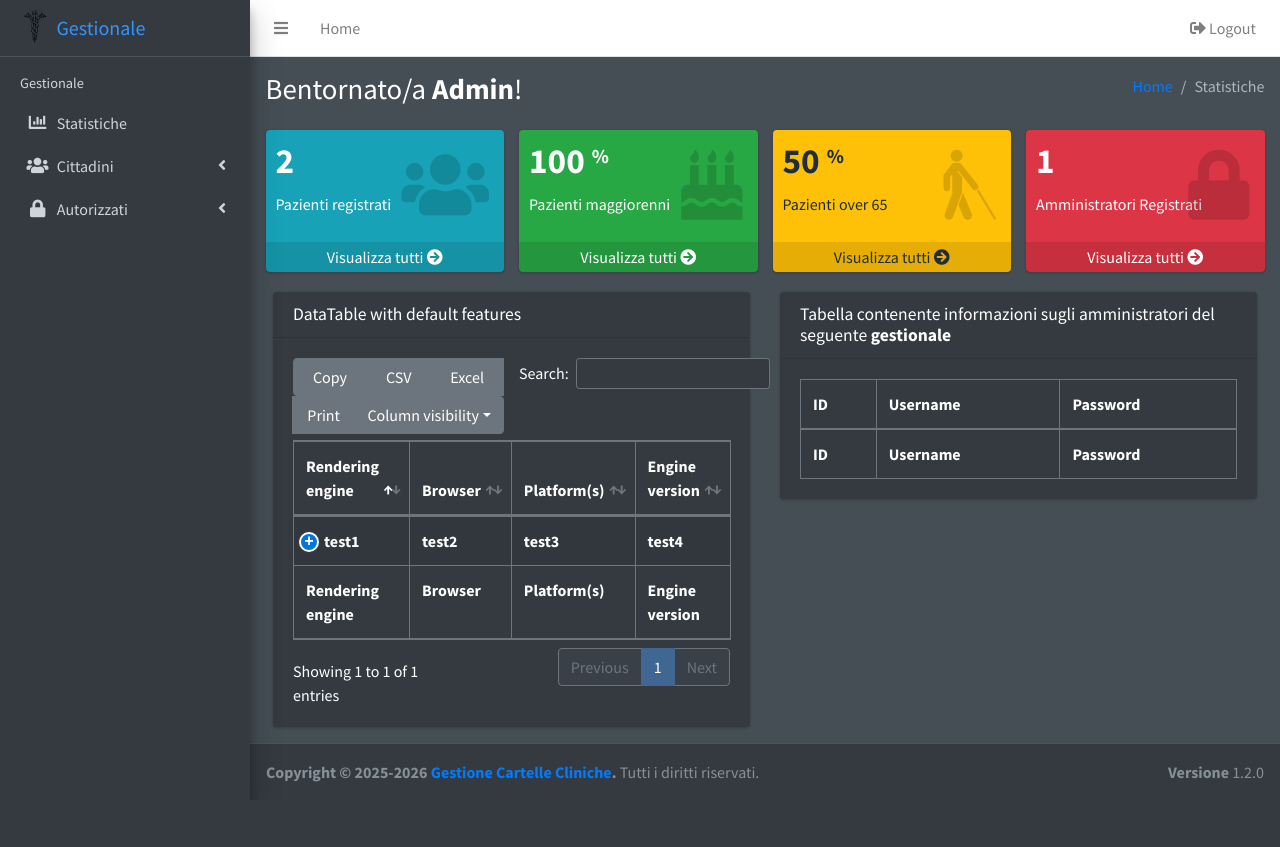
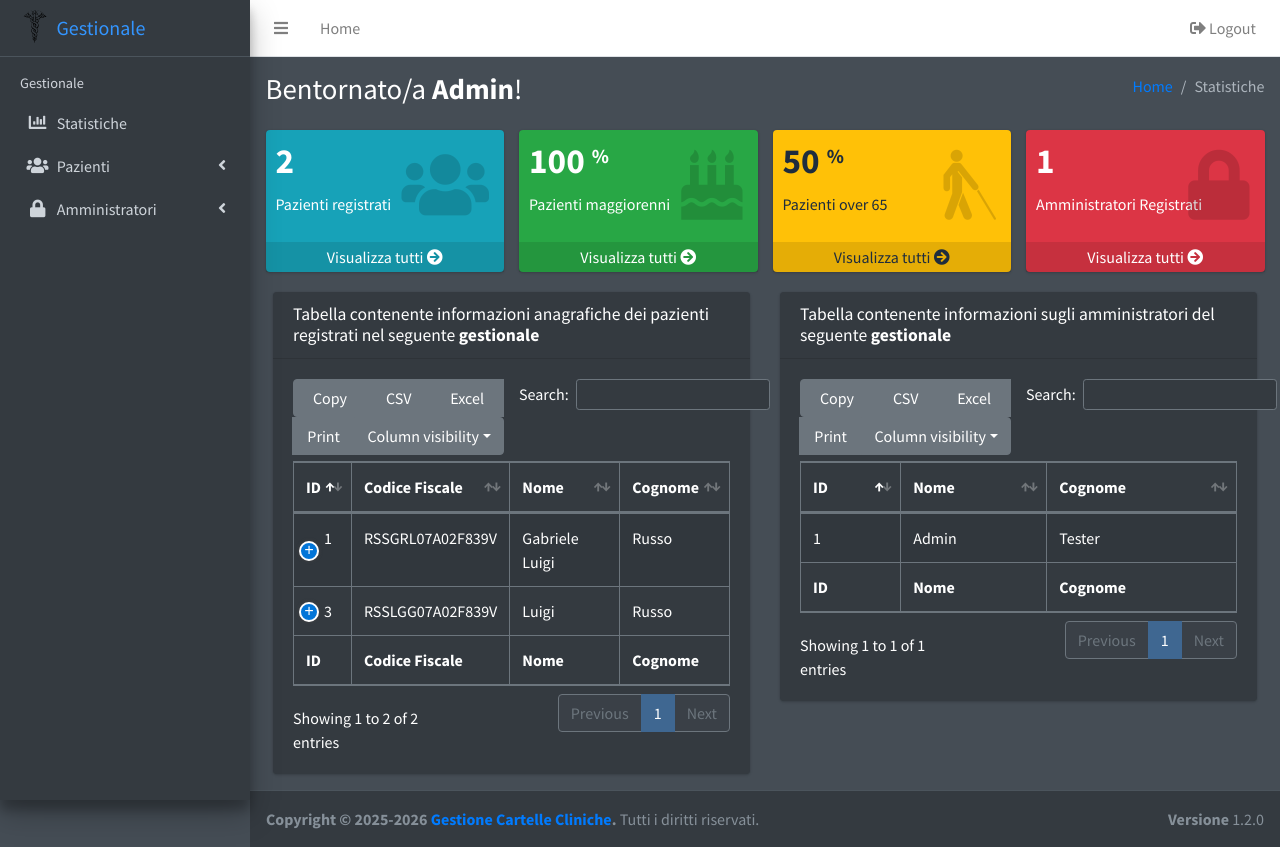
Before and after one commit to GabboClown/gestione-cartelle-cliniche-php, a PHP site: page /dashboard.php in a window 1280 px wide. Before the commit the page ends 799 px from the top, so only its background shows below. Run offline with PHP 8.4, Linux system fonts and the light colour scheme; the visitor is signed in with stand-in values (Sample User, id 1); data comes from the database, SQL or seed files in the repository; data that the repository does not hold is empty; some libraries are stand-ins or nearby versions.

Commit message:
Fix label

```diff
--- a/dashboard.php
+++ b/dashboard.php
@@ -91,7 +91,7 @@
           <a href="#" class="nav-link">
             <i class="nav-icon fa fa-users"></i>
               <p>
-              Cittadini
+              Pazienti
               <i class="fas fa-angle-left right"></i>
               </p>
             </a>
@@ -114,7 +114,7 @@
           <a href="#" class="nav-link">
             <i class="nav-icon fa fa-lock"></i>
               <p>
-              Autorizzati
+              Amministratori
               <i class="fas fa-angle-left right"></i>
               </p>
             </a>
@@ -269,36 +269,54 @@
             <div class="col-12">
             <div class="card">
               <div class="card-header">
-                <h3 class="card-title">DataTable with default features</h3>
+                <h3 class="card-title">Tabella contenente informazioni anagrafiche dei pazienti registrati nel seguente <b>gestionale</b></h3>
               </div>
               <!-- /.card-header -->
               <div class="card-body">
-                <table id="example1" class="table table-bordered table-striped">
+                <table class="table table-bordered table-striped datatable">
                   <thead>
                     <tr>
-                      <th>Rendering engine</th>
-                      <th>Browser</th>
-                      <th>Platform(s)</th>
-                      <th>Engine version</th>
-                      <th>CSS grade</th>
+                      <th>ID</th>
+                      <th>Codice Fiscale</th>
+                      <th>Nome</th>
+                      <th>Cognome</th>
+                      <th>Data di Nascita</th>
+                      <th>Sesso</th>
                     </tr>
                   </thead>
                   <tbody>
-                    <tr>
-                      <th>test1</th>
-                      <th>test2</th>
-                      <th>test3</th>
-                      <th>test4</th>
-                      <th>test5</th>
-                    </tr>
+                  <?php
+                    $result = $conn->query("SELECT * FROM Pazienti");
+
+                    if ($result) {
+                      while ($row = $result->fetchArray(SQLITE3_ASSOC)) {
+                        $gender = match(strtolower($row['Sesso'])){
+                          'm' => "Maschio",
+                          'f' => "Femmina",
+                          default => "N/n"
+                        };
+                        echo "<tr>";
+                        echo "<td>" . htmlspecialchars($row['ID']) . "</td>";
+                        echo "<td>" . htmlspecialchars($row['Cod_fiscale']) . "</td>";
+                        echo "<td>" . htmlspecialchars($row['Nome']) . "</td>";
+                        echo "<td>" . htmlspecialchars($row['Cognome']) . "</td>";
+                        echo "<td>" . htmlspecialchars($row['Data_Nascita']) . "</td>";
+                        echo "<td>" . htmlspecialchars($gender) . "</td>";
+                        echo "</tr>";
+                      }
+                    } else {
+                      echo "<tr><td colspan='6'>Nessun dato trovato</td></tr>";
+                    }
+                  ?>
                   </tbody>
                   <tfoot>
                     <tr>
-                      <th>Rendering engine</th>
-                      <th>Browser</th>
-                      <th>Platform(s)</th>
-                      <th>Engine version</th>
-                      <th>CSS grade</th>
+                      <th>ID</th>
+                      <th>Codice Fiscale</th>
+                      <th>Nome</th>
+                      <th>Cognome</th>
+                      <th>Data di Nascita</th>
+                      <th>Sesso</th>
                     </tr>
                   </tfoot>
                 </table>
@@ -319,33 +337,36 @@
                 </div>
                 <!-- /.card-header -->
                 <div class="card-body">
-                  <table class="table table-bordered table-hover">
+                <table class="table table-bordered table-striped datatable">
                   <thead>
                     <tr>
                       <th>ID</th>
-                      <th>Username</th>
-                      <th>Password</th>
+                      <th>Nome</th>
+                      <th>Cognome</th>
                     </tr>
                   </thead>
                   <tbody>
                   <?php
-                        $DB = new mysqli("localhost", "gabbo", "");
-                        $risultato = $DB->query("SELECT * FROM anagrafe.autorizzati LIMIT 10")->fetch_all(MYSQLI_NUM);
-                        foreach($risultato as $row){
+                    $result = $conn->query("SELECT * FROM Amministratori");
+
+                    if ($result) {
+                      while ($row = $result->fetchArray(SQLITE3_ASSOC)) {
                         echo "<tr>";
-                            foreach($row as $column){
-                                echo "<th>$column</th>";
-                            }
+                        echo "<td>" . htmlspecialchars($row['ID']) . "</td>";
+                        echo "<td>" . htmlspecialchars($row['Nome']) . "</td>";
+                        echo "<td>" . htmlspecialchars($row['Cognome']) . "</td>";
                         echo "</tr>";
                       }
-                        $DB->close();
+                    } else {
+                      echo "<tr><td colspan='6'>Nessun dato trovato</td></tr>";
+                    }
                   ?>
                   </tbody>
                   <tfoot>
                     <tr>
                       <th>ID</th>
-                      <th>Username</th>
-                      <th>Password</th>
+                      <th>Nome</th>
+                      <th>Cognome</th>
                     </tr>
                   </tfoot>
                 </table>
@@ -411,20 +432,21 @@
 <!-- Page specific script -->
 <script>
 $(function () {
-    $("#example1").DataTable({
-      "responsive": true, "lengthChange": false, "autoWidth": false,
-      "buttons": ["copy", "csv", "excel", "pdf", "print", "colvis"]
-    }).buttons().container().appendTo('#example1_wrapper .col-md-6:eq(0)');
-    $('#example2').DataTable({
-      "paging": true,
-      "lengthChange": false,
-      "searching": false,
-      "ordering": true,
-      "info": true,
-      "autoWidth": false,
-      "responsive": true,
+  $('.datatable').each(function() {
+    var table = $(this).DataTable({
+      responsive: true,
+      lengthChange: false,
+      autoWidth: false,
+      buttons: ["copy", "csv", "excel", "pdf", "print", "colvis"]
+    });
+
+    // Posiziona i bottoni nel contenitore più vicino alla tabella
+    table.buttons().container().appendTo(
+      $(this).closest('.card-body').find('.col-md-6:eq(0)')
+    );
   });
 });
+
 </script>
 <?php $conn->close() ?>
 </body>
--- a/insertnew.php
+++ b/insertnew.php
@@ -76,7 +76,7 @@
           <a href="#" class="nav-link">
             <i class="nav-icon fa fa-users"></i>
               <p>
-              Cittadini
+              Pazienti
               <i class="fas fa-angle-left right"></i>
               </p>
             </a>
@@ -99,7 +99,7 @@
           <a href="#" class="nav-link">
             <i class="nav-icon fa fa-lock"></i>
               <p>
-              Autorizzati
+              Amministratori
               <i class="fas fa-angle-left right"></i>
               </p>
             </a>
--- a/modify.php
+++ b/modify.php
@@ -77,7 +77,7 @@
           <a href="#" class="nav-link">
             <i class="nav-icon fa fa-users"></i>
               <p>
-              Cittadini
+              Pazienti
               <i class="fas fa-angle-left right"></i>
               </p>
             </a>
@@ -100,7 +100,7 @@
           <a href="#" class="nav-link">
             <i class="nav-icon fa fa-lock"></i>
               <p>
-              Autorizzati
+              Amministratori
               <i class="fas fa-angle-left right"></i>
               </p>
             </a>
--- a/showdata.php
+++ b/showdata.php
@@ -82,7 +82,7 @@
           <a href="#" class="nav-link">
             <i class="nav-icon fa fa-users"></i>
               <p>
-              Cittadini
+              Pazienti
               <i class="fas fa-angle-left right"></i>
               </p>
             </a>
@@ -105,7 +105,7 @@
           <a href="#" class="nav-link">
             <i class="nav-icon fa fa-lock"></i>
               <p>
-              Autorizzati
+              Amministratori
               <i class="fas fa-angle-left right"></i>
               </p>
             </a>
```
Lines whose indentation alone changed are shown as unchanged.
